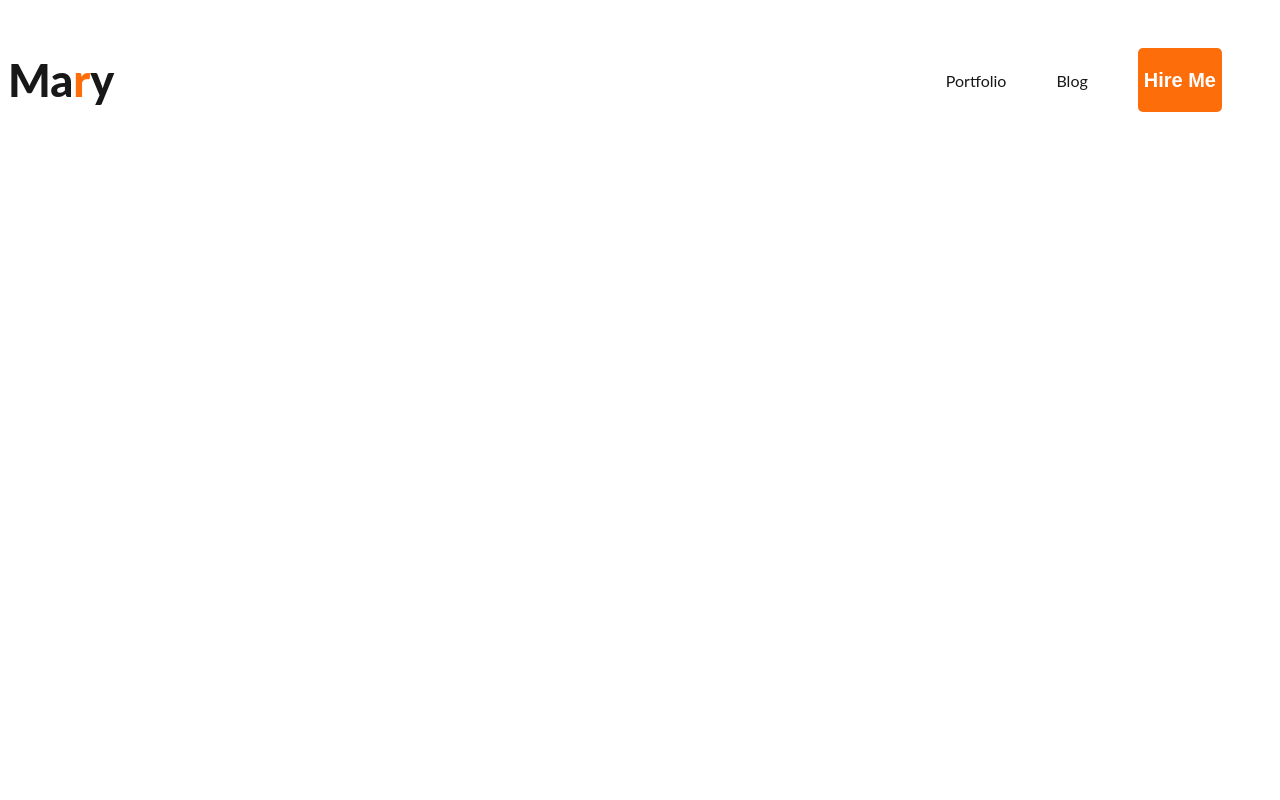
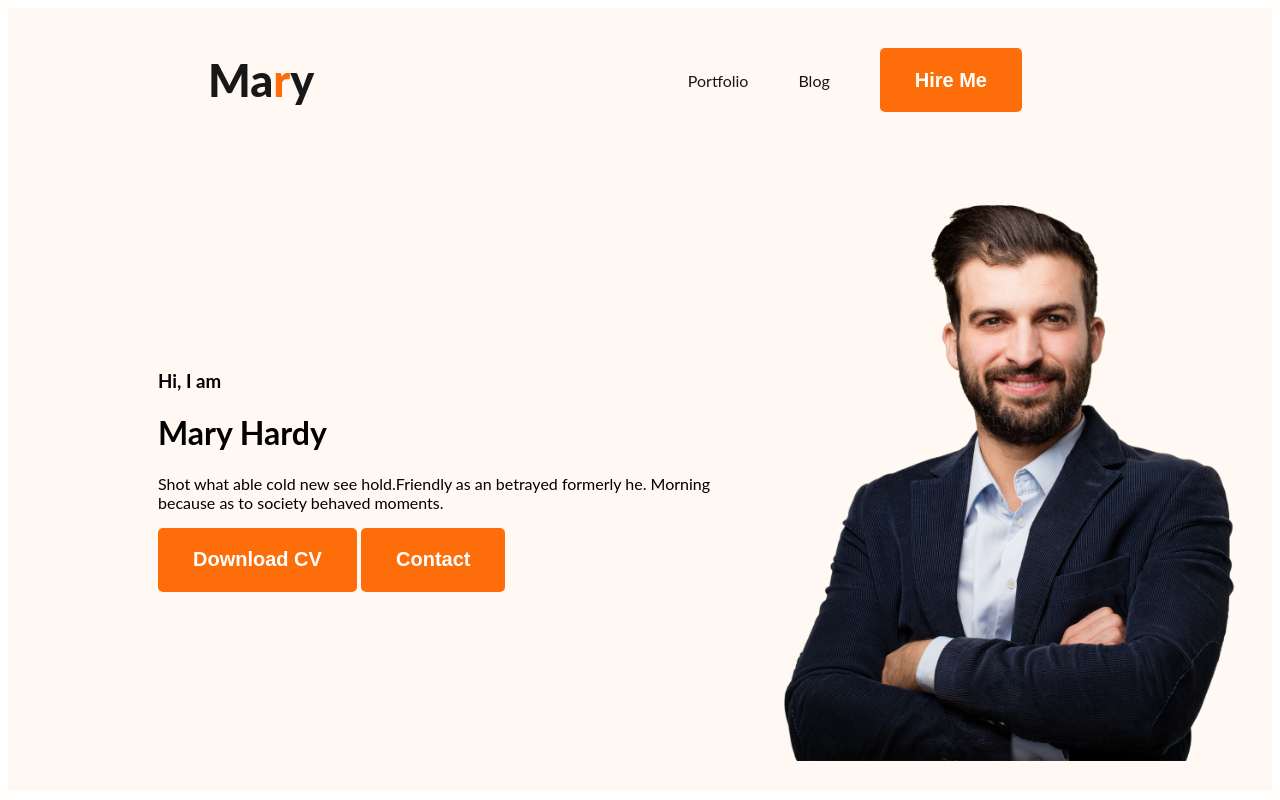
Before and after one commit to rokayon/my-first-portfolio, a plain HTML site: page index.html in a window 1280 px wide. Drawn offline with Linux system fonts and the light colour scheme.

Commit message:
banner content added

```diff
--- a/index.html
+++ b/index.html
@@ -14,7 +14,7 @@
     <link rel="stylesheet" href="/styles/portfolio.css">
 </head>
 <body>
-    <header>
+    <header class="header">
         <nav>
             <h3 class="nav-title">Ma<span class="text-primary">r</span>y</h3>
             <ul>
@@ -23,7 +23,16 @@
                 <li><button class="btn-primary">Hire Me</button></li>
             </ul>
         </nav>
-
+        <div class="banner">
+            <div class="banner-contents">
+                <h3 class="greetings" >Hi, I  am</h3>
+                <h1>Mary Hardy</h1>
+                <p>Shot what able cold new see hold.Friendly as an betrayed formerly he. Morning because as to society behaved moments.</p>
+                <button  class="btn-primary">Download CV</button>
+            <button class="btn-primary">Contact</button>
+            </div>
+            <img class="profile" src="images/hardy.png" alt="server problem">
+        </div>
     </header>
 
     <main>
--- a/styles/portfolio.css
+++ b/styles/portfolio.css
@@ -10,6 +10,7 @@ nav {
     display: flex;
     justify-content: space-between;
     align-items: center;
+    margin: 0px 200px;
 }
 
 /* nav-title */
@@ -33,7 +34,7 @@ nav {
     background-color: #FD6E0A;
     color: white;
     height: 64px;
-    */ padding: 15px 35px;
+    padding: 15px 35px;
     font-size: 20px;
     font-weight: 700;
 }
@@ -53,5 +54,20 @@ nav>ul>li {
 nav a {
     text-decoration: none;
     color: #181818;
+}
+
+/* header realted styles */
+
+.header {
+    background-color: #FFF8F3;
+
 
 }
+.banner {
+    padding: 30px 30px 30px 150px;
+    display: flex;
+    align-items: center;
+}
+.banner .profile{
+    width: 500px;
+}
```
